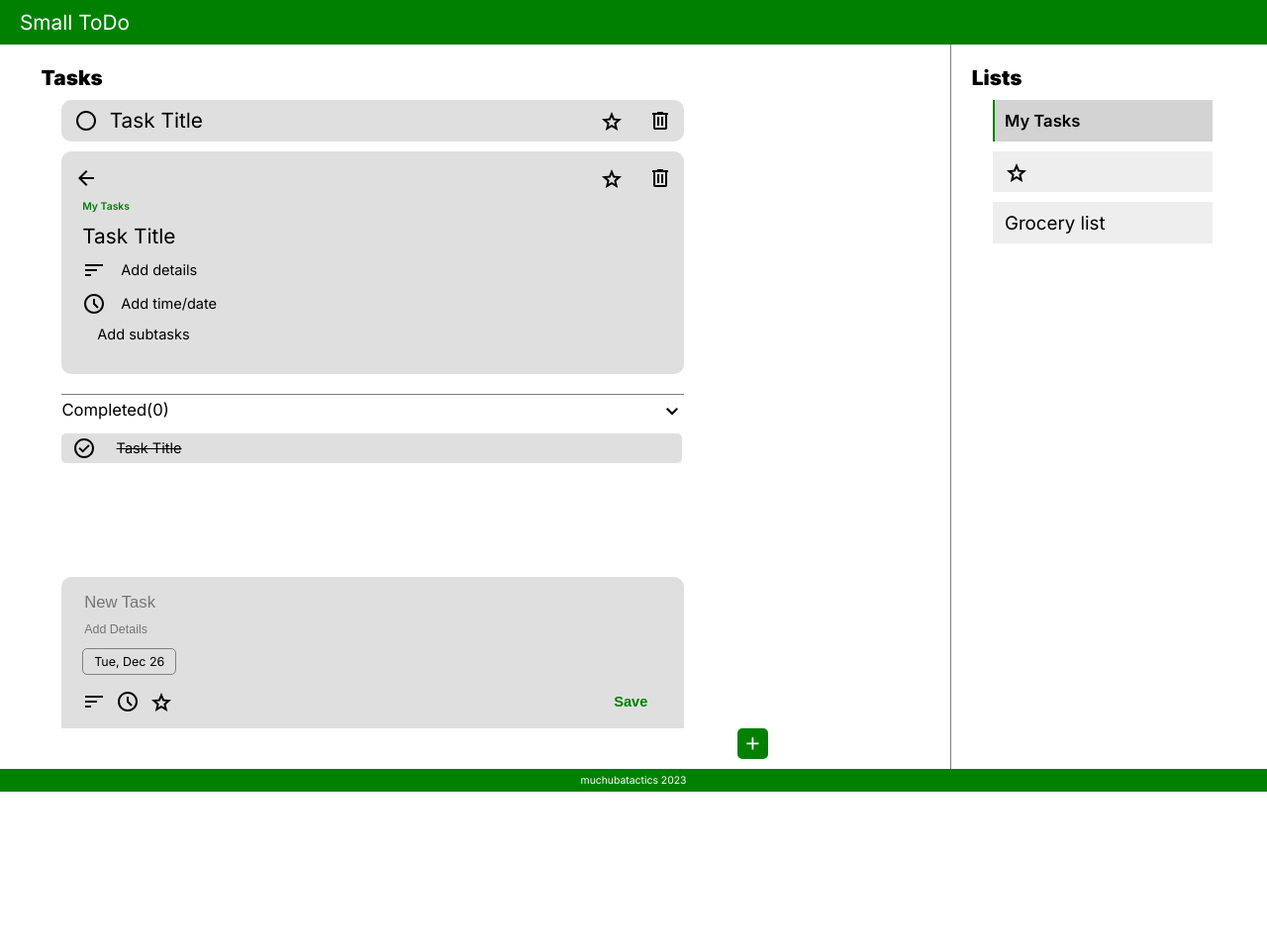
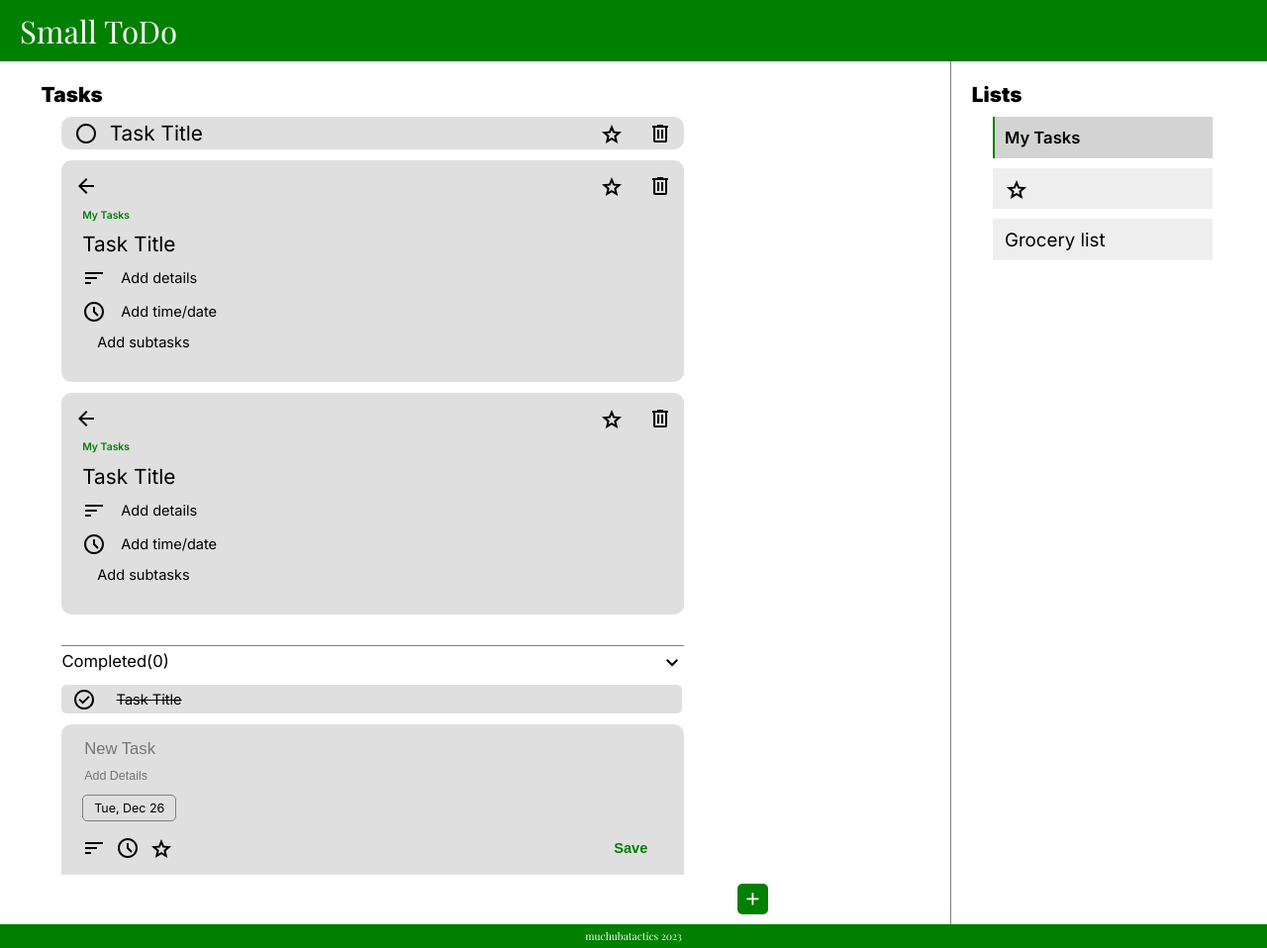
Before and after one commit to muchubatactics/ToDo-list-odin, a website built with webpack: page src/index.html in a window 1280 px wide. Shown: the whole page at 99% size. Before the commit the page ends 800 px from the top, so only its background shows below. Built offline with nearby package versions, Linux system fonts and the light colour scheme; files whose address does not match are found by name.

Commit message:
finishing up with the UI

```diff
--- a/src/index.html
+++ b/src/index.html
@@ -9,7 +9,7 @@
 <body>
     <div class="container">
         <div class="head">
-            Small <span class="emp">T</span>o<span class="emp">D</span>o
+            Small <span class="mp">ToDo</span>
         </div>
         <div class="mid">
             <div class="tasks">
@@ -21,6 +21,30 @@
                         <div class="task-title">Task Title</div>
                         <img src="../assets/star_FILL0_wght400_GRAD0_opsz24.svg" alt="">
                         <svg class="del-svg" xmlns="http://www.w3.org/2000/svg" height="24" viewBox="0 -960 960 960" width="24"><path d="M280-120q-33 0-56.5-23.5T200-200v-520h-40v-80h200v-40h240v40h200v80h-40v520q0 33-23.5 56.5T680-120H280Zm400-600H280v520h400v-520ZM360-280h80v-360h-80v360Zm160 0h80v-360h-80v360ZM280-720v520-520Z"/></svg>
+                    </div>
+                    <div class="expanded-task">
+                        <div class="top">
+                            <img src="../assets/arrow_back_FILL0_wght400_GRAD0_opsz24.svg" alt="">
+                            <div></div>
+                            <img src="../assets/star_FILL0_wght400_GRAD0_opsz24.svg" alt="">
+                            <svg class="del-svg" xmlns="http://www.w3.org/2000/svg" height="24" viewBox="0 -960 960 960" width="24"><path d="M280-120q-33 0-56.5-23.5T200-200v-520h-40v-80h200v-40h240v40h200v80h-40v520q0 33-23.5 56.5T680-120H280Zm400-600H280v520h400v-520ZM360-280h80v-360h-80v360Zm160 0h80v-360h-80v360ZM280-720v520-520Z"/></svg>
+                        </div>
+                        <div class="exp-body">
+                            <div class="list-name">My Tasks</div>
+                            <div class="exp-title">Task Title</div>
+                            <div class="details">
+                                <img src="../assets/sort_FILL0_wght400_GRAD0_opsz24.svg" alt="">
+                                <span>Add details</span>
+                            </div>
+                            <div class="time-date">
+                                <img src="../assets/schedule_FILL0_wght400_GRAD0_opsz24.svg" alt="">
+                                <span>Add time/date</span>
+                            </div>
+                            <div class="sub-tasks">
+                                <img src="../assets/subdirectory_arrow_right_FILL0_wght400_GRAD0_opsz24.svg" alt="">
+                                <span>Add subtasks</span>
+                            </div>
+                        </div>
                     </div>
                     <div class="expanded-task">
                         <div class="top">
--- a/src/style.css
+++ b/src/style.css
@@ -21,10 +21,11 @@ body {
 
 .head {
     background-color: green;
-    font-size: 1rem;
+    font-size: 1.5rem;
     padding: 10px;
     padding-left: 20px;
     color: white;
+    font-family: 'Playfair Display';
 }
 
 .foot {
@@ -34,6 +35,8 @@ body {
     background-color: green;
     padding: 5px;
     color: white;
+    font-family: 'Playfair Display';
+
 }
 
 .mid {
@@ -64,9 +67,9 @@ body {
     height: 90%;
 }
 
-/* .emp {
-    font-size: 1.5rem;
-} */
+.emp {
+    font-weight: 700;
+}
 
 .heading {
     text-transform: capitalize;
@@ -150,6 +153,8 @@ body {
     border-radius: 10px;
     padding-top: 0.7rem;
     padding-bottom: 1rem;
+    margin-bottom: 0.5rem;
+
 }
 
 .expanded-task > .top {
@@ -286,6 +291,8 @@ body {
     font-size: 0.7rem;
     height: 1.4rem;
     align-items: center;
+    margin-bottom: 0.5rem;
+
 
 }
 
```
